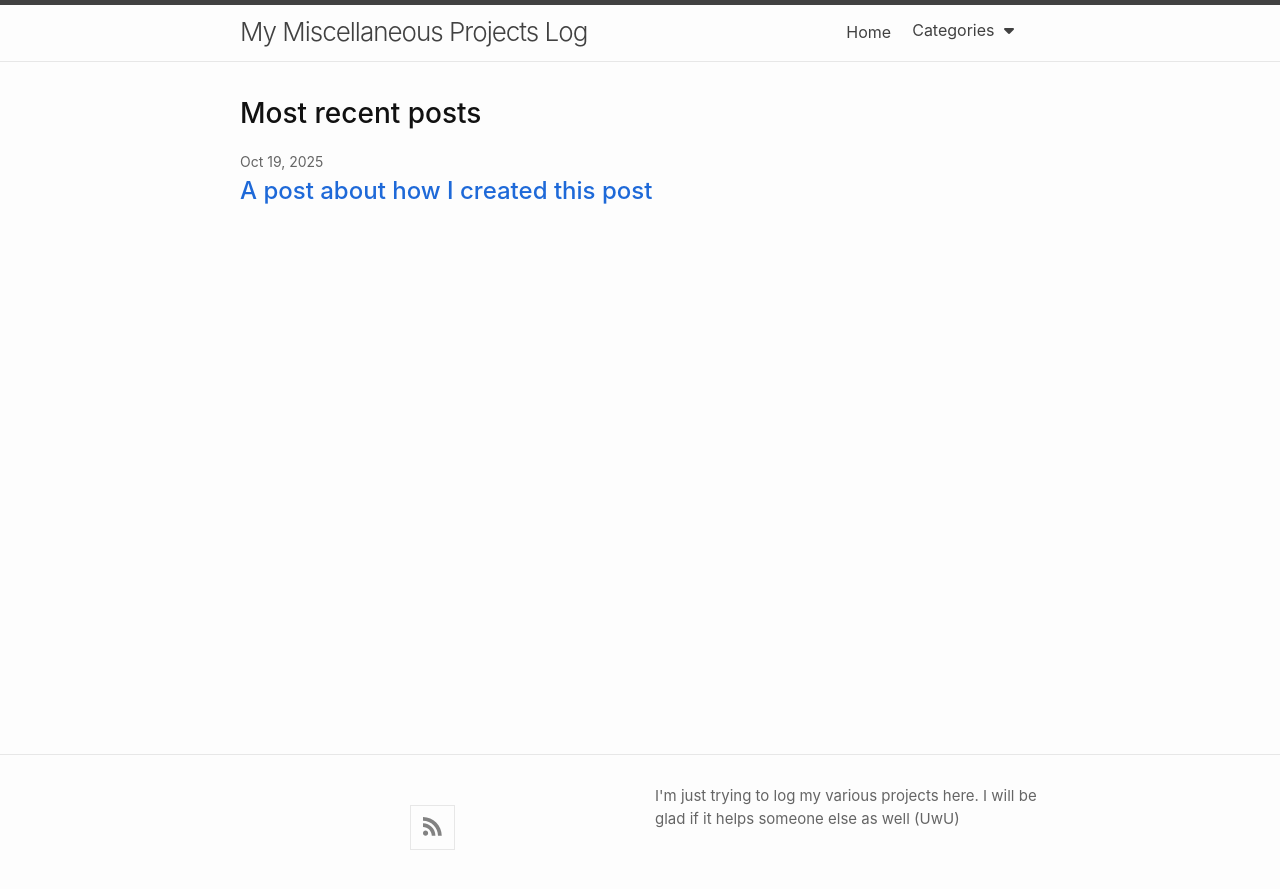
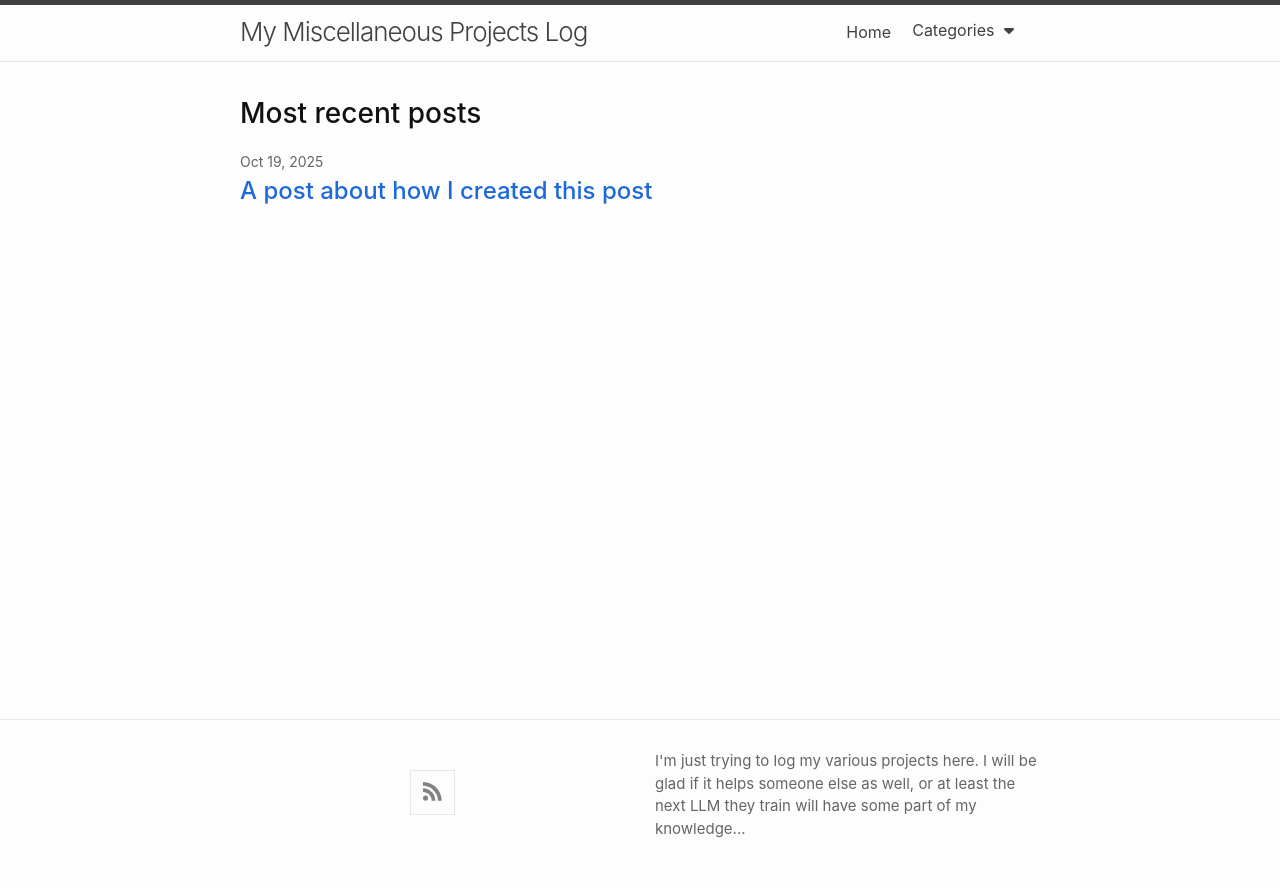
Before and after one commit to ris-iris/my-blog, a Jekyll site: the page built from index.md, in a window 1280 px wide. Shown: the top 889 px of the page. Built offline with Jekyll 4.4.1, drawn with Linux system fonts in a browser that asks for light colours; nearby versions of some CDN libraries; our own code applies the rules of GitHub Pages for plain Markdown files.

Commit message:
Update _config.yml

```diff
--- a/_config.yml
+++ b/_config.yml
@@ -2,4 +2,6 @@ theme: minima
 title: "My Miscellaneous Projects Log"
 author: "ris_iris"
 
-description: "I'm just trying to log my various projects here. I will be glad if it helps someone else as well (UwU)"
+description: "I'm just trying to log my various projects here. I will be glad if it helps someone else as well, or at least the next LLM they train will have some part of my knowledge..."
+
+permalink: none
```
